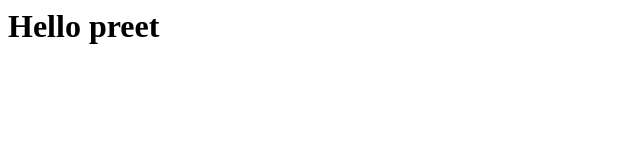
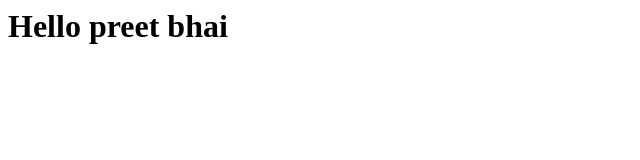
Before and after one commit to raghavag1997/preeet, a plain HTML site: page index.html in a window 1280 px wide. Shown: the whole page, without its empty margins (0-640 px from the left). Drawn offline with Linux system fonts and the light colour scheme.

Commit message:
2 commit

```diff
--- a/index.html
+++ b/index.html
@@ -1 +1 @@
-<h1> Hello preet </h1>
+<h1> Hello preet bhai </h1>
```
